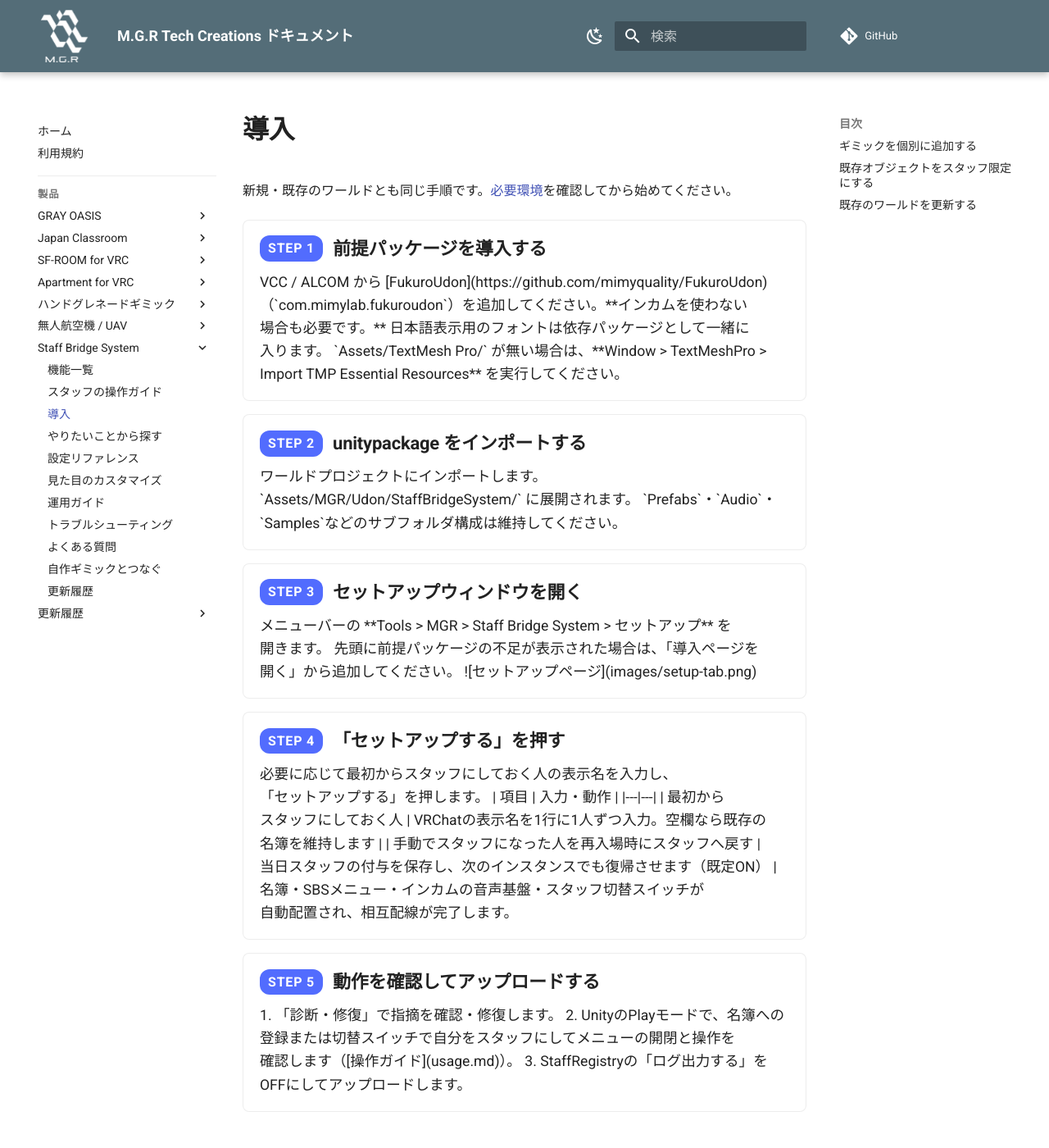
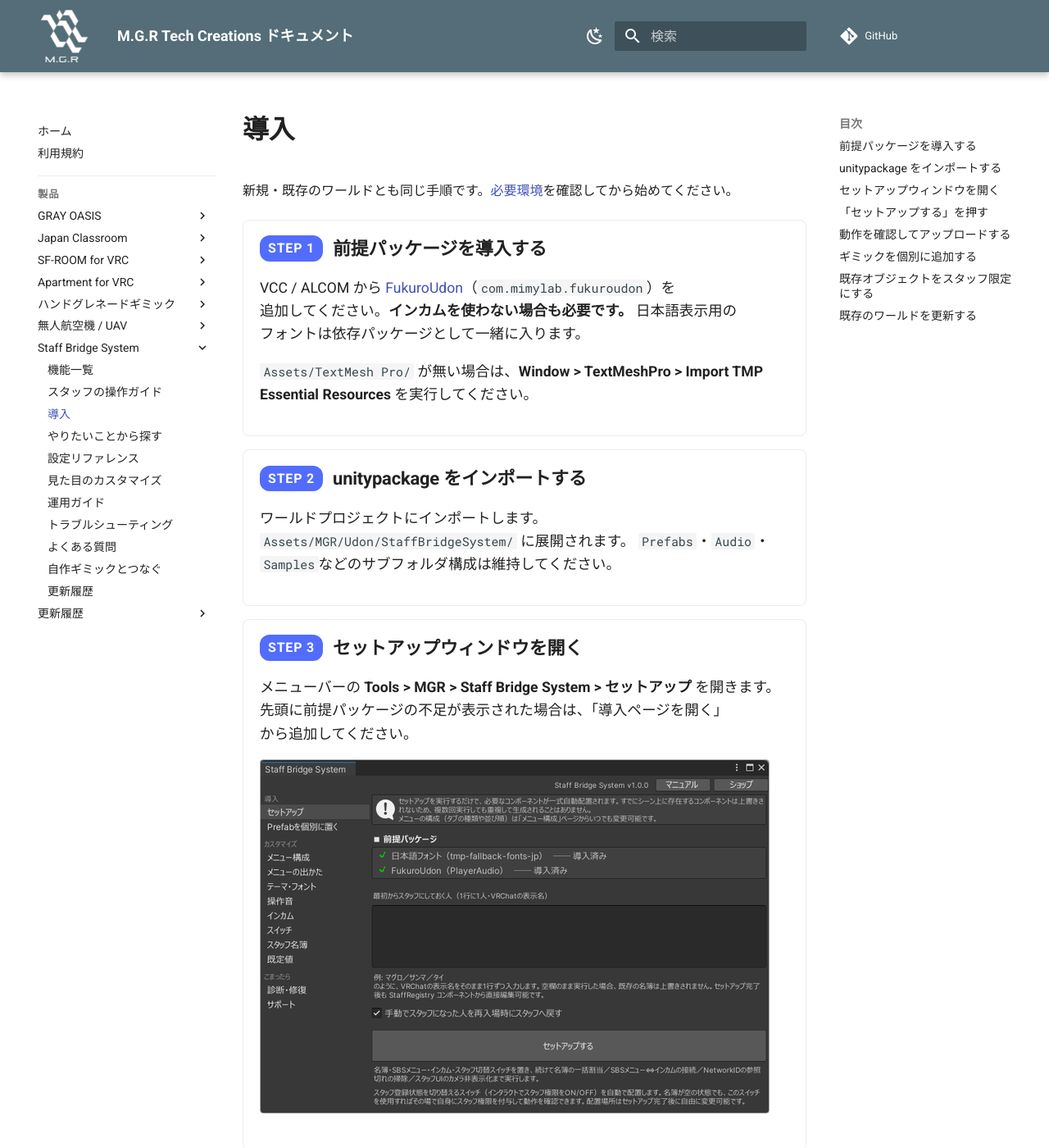
Before and after one commit to MAGURO-git/ProductArchive, an MkDocs documentation site: the page built from docs/staff-bridge-system/install.md, in a window 1280 px wide and 1400 px high. Shown: the whole window at 82% size. Built offline with MkDocs 1.6.1 and Material for MkDocs 9.7.7, drawn with Linux system fonts in a browser that asks for light colours; comment, search, counter and statistics services are not loaded; some of the changed text lies outside the part shown.

Commit message:
導入手順のマークアップ解釈不備を解消し、操作ガイドの不要項目を削除
HTMLブロック内のマークダウンが解釈されず、FukuroUdonのリンクや太字が生の文字列として表示されていた問題を修正（markdown="1"の付与と空行の確保）。また、操作ガイドの困ったとき一覧から「操作を忘れた」項目を削除。

```diff
--- a/docs/staff-bridge-system/install.md
+++ b/docs/staff-bridge-system/install.md
@@ -2,49 +2,57 @@
 
 新規・既存のワールドとも同じ手順です。[必要環境](index.md)を確認してから始めてください。
 
-<div class="step-container">
-  <div class="step-item">
-    <div class="step-item-head">
-      <span class="step-num">STEP 1</span>
-      <h3>前提パッケージを導入する</h3>
-    </div>
-    <div class="step-body" markdown>
+<div class="step-container" markdown="1">
+
+<div class="step-item" markdown="1">
+<div class="step-item-head">
+<span class="step-num">STEP 1</span>
+<h3>前提パッケージを導入する</h3>
+</div>
+<div class="step-body" markdown="1">
+
 VCC / ALCOM から [FukuroUdon](https://github.com/mimyquality/FukuroUdon)（`com.mimylab.fukuroudon`）を追加してください。**インカムを使わない場合も必要です。** 日本語表示用のフォントは依存パッケージとして一緒に入ります。
 
 `Assets/TextMesh Pro/` が無い場合は、**Window > TextMeshPro > Import TMP Essential Resources** を実行してください。 <span id="tmp-essentials"></span>
-    </div>
-  </div>
 
-  <div class="step-item">
-    <div class="step-item-head">
-      <span class="step-num">STEP 2</span>
-      <h3>unitypackage をインポートする</h3>
-    </div>
-    <div class="step-body" markdown>
+</div>
+</div>
+
+<div class="step-item" markdown="1">
+<div class="step-item-head">
+<span class="step-num">STEP 2</span>
+<h3>unitypackage をインポートする</h3>
+</div>
+<div class="step-body" markdown="1">
+
 ワールドプロジェクトにインポートします。`Assets/MGR/Udon/StaffBridgeSystem/` に展開されます。
 `Prefabs`・`Audio`・`Samples`などのサブフォルダ構成は維持してください。
-    </div>
-  </div>
 
-  <div class="step-item">
-    <div class="step-item-head">
-      <span class="step-num">STEP 3</span>
-      <h3>セットアップウィンドウを開く</h3>
-    </div>
-    <div class="step-body" markdown>
+</div>
+</div>
+
+<div class="step-item" markdown="1">
+<div class="step-item-head">
+<span class="step-num">STEP 3</span>
+<h3>セットアップウィンドウを開く</h3>
+</div>
+<div class="step-body" markdown="1">
+
 メニューバーの **Tools > MGR > Staff Bridge System > セットアップ** を開きます。
 先頭に前提パッケージの不足が表示された場合は、「導入ページを開く」から追加してください。
 
 ![セットアップページ](images/setup-tab.png)
-    </div>
-  </div>
 
-  <div class="step-item">
-    <div class="step-item-head">
-      <span class="step-num">STEP 4</span>
-      <h3>「セットアップする」を押す</h3>
-    </div>
-    <div class="step-body" markdown>
+</div>
+</div>
+
+<div class="step-item" markdown="1">
+<div class="step-item-head">
+<span class="step-num">STEP 4</span>
+<h3>「セットアップする」を押す</h3>
+</div>
+<div class="step-body" markdown="1">
+
 必要に応じて最初からスタッフにしておく人の表示名を入力し、「セットアップする」を押します。
 
 | 項目 | 入力・動作 |
@@ -53,20 +61,24 @@ VCC / ALCOM から [FukuroUdon](https://github.com/mimyquality/FukuroUdon)（`co
 | 手動でスタッフになった人を再入場時にスタッフへ戻す | 当日スタッフの付与を保存し、次のインスタンスでも復帰させます（既定ON） |
 
 名簿・SBSメニュー・インカムの音声基盤・スタッフ切替スイッチが自動配置され、相互配線が完了します。
-    </div>
-  </div>
 
-  <div class="step-item">
-    <div class="step-item-head">
-      <span class="step-num">STEP 5</span>
-      <h3>動作を確認してアップロードする</h3>
-    </div>
-    <div class="step-body" markdown>
+</div>
+</div>
+
+<div class="step-item" markdown="1">
+<div class="step-item-head">
+<span class="step-num">STEP 5</span>
+<h3>動作を確認してアップロードする</h3>
+</div>
+<div class="step-body" markdown="1">
+
 1. 「診断・修復」で指摘を確認・修復します。
 2. UnityのPlayモードで、名簿への登録または切替スイッチで自分をスタッフにしてメニューの開閉と操作を確認します（[操作ガイド](usage.md)）。
 3. StaffRegistryの「ログ出力する」をOFFにしてアップロードします。
-    </div>
-  </div>
+
+</div>
+</div>
+
 </div>
 
 ## ギミックを個別に追加する { #single-prefab }
```
Also changed, not shown: docs/staff-bridge-system/usage.md (+0 -1 lines).
